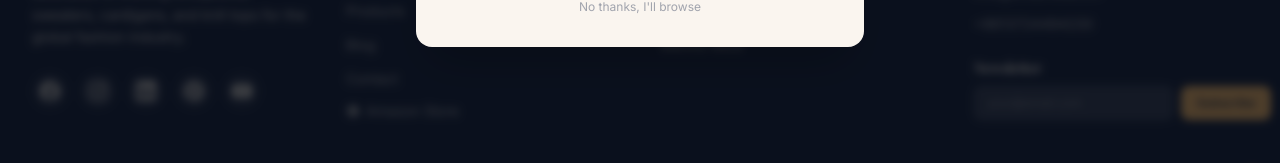
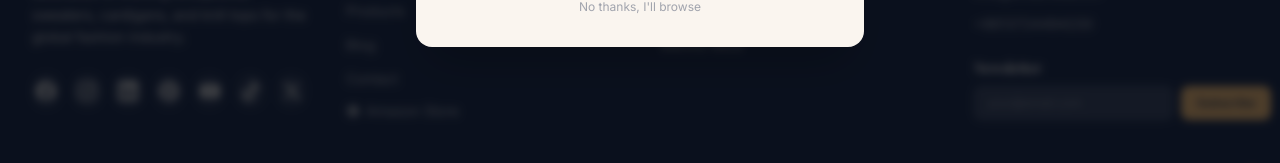
Before and after one commit to loveseweater/linfairwool, a React (Vite) app: page /new-page in a window 1280 px wide. Shown: the part 547-710 px from the top of the page. Built offline with nearby package versions, Linux system fonts and the light colour scheme; no server answers; a web font is replaced by a local one.

Commit message:
Enable all social media links in footer

```diff
--- a/src/data/siteContent.ts
+++ b/src/data/siteContent.ts
@@ -275,8 +275,8 @@ export const defaultSiteContent: SiteContent = {
     { name: 'LinkedIn', url: 'https://linkedin.com/company/linfairwool', enabled: true },
     { name: 'Pinterest', url: 'https://pinterest.com/linfairwool', enabled: true },
     { name: 'YouTube', url: 'https://youtube.com/@linfairwool', enabled: true },
-    { name: 'TikTok', url: 'https://tiktok.com/@linfairwool', enabled: false },
-    { name: 'Twitter/X', url: 'https://x.com/linfairwool', enabled: false },
+    { name: 'TikTok', url: 'https://tiktok.com/@linfairwool', enabled: true },
+    { name: 'Twitter/X', url: 'https://x.com/linfairwool', enabled: true },
   ],
   navItems: [
     { label: 'Home', path: '/', enabled: true },
```
